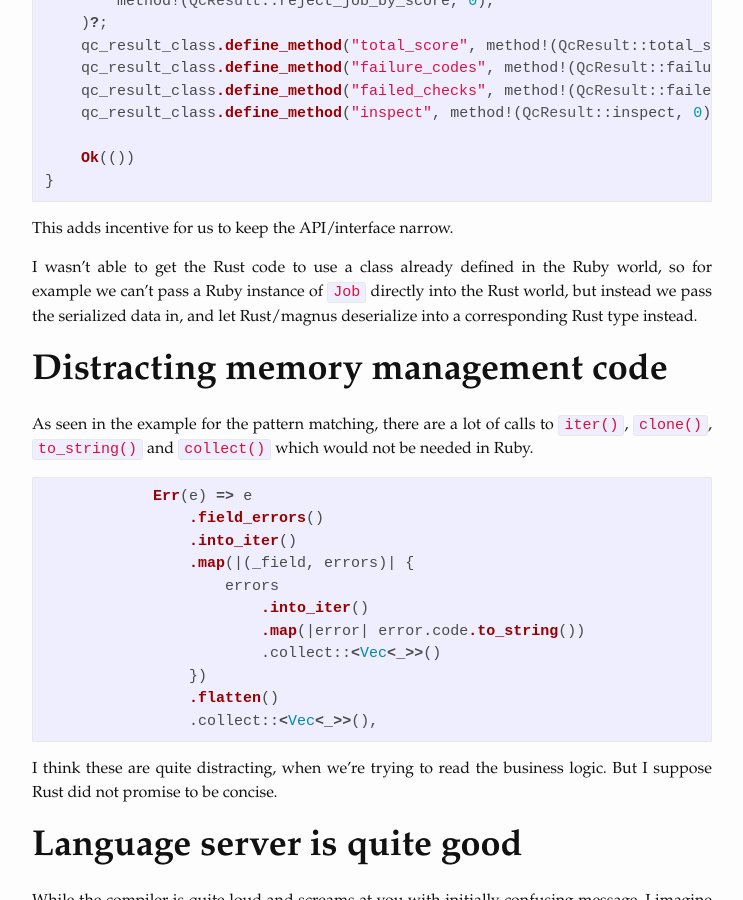
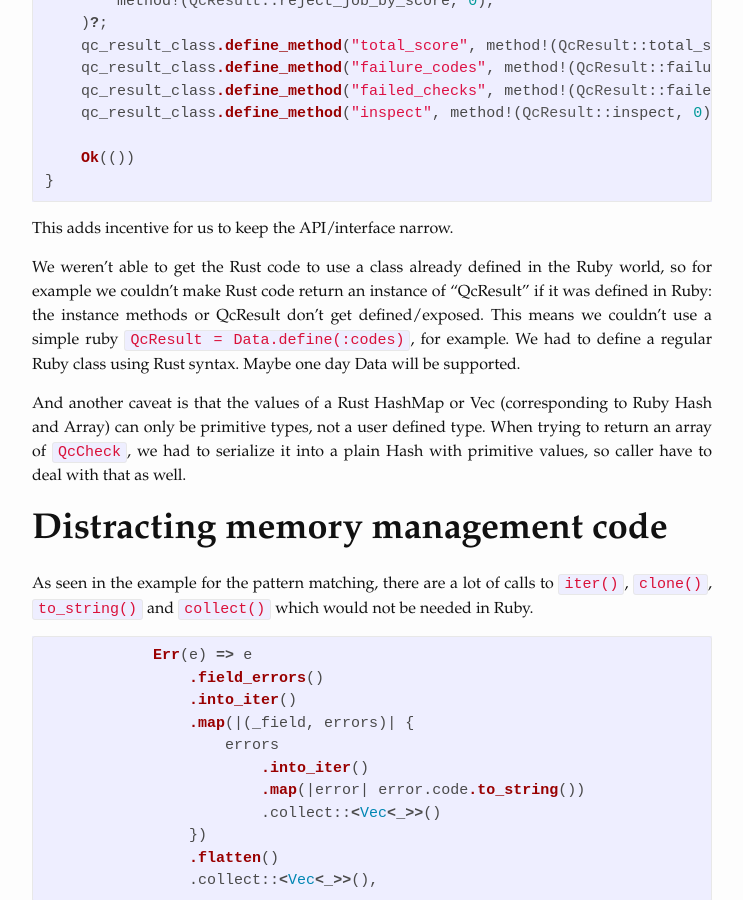
Before and after one commit to keang/keang.github.io, a Jekyll site: the page built from _posts/2023-12-21-rust-extension.markdown, in a window 1280 px wide and 900 px high, scrolled down 2433 px. Shown: the whole window, without its empty margins (268-1011 px from the left). Built offline with Jekyll 4.4.1, drawn with Linux system fonts in a browser that asks for light colours; nearby versions of some CDN libraries; some web fonts are replaced; some of the changed text lies outside the part shown.

Commit message:
Fix spelling

````diff
--- a/_posts/2023-12-21-rust-extension.markdown
+++ b/_posts/2023-12-21-rust-extension.markdown
@@ -110,7 +110,12 @@
 ```
 This adds incentive for us to keep the API/interface narrow.
 
-I wasn't able to get the Rust code to use a class already defined in the Ruby world, so for example we can't pass a Ruby instance of `Job` directly into the Rust world, but instead we pass the serialized data in, and let Rust/magnus deserialize into a corresponding Rust type instead.
+We weren't able to get the Rust code to use a class already defined in the Ruby world, so for example we couldn't make Rust code return an instance of "QcResult" if it was defined in Ruby: the instance methods or QcResult don't get defined/exposed.
+This means we couldn't use a simple ruby `QcResult = Data.define(:codes)`, for example.
+We had to define a regular Ruby class using Rust syntax. Maybe one day Data will be supported.
+
+And another caveat is that the values of a Rust HashMap or Vec (corresponding to Ruby Hash and Array) can only be primitive types, not a user defined type.
+When trying to return an array of `QcCheck`, we had to serialize it into a plain Hash with primitive values, so caller have to deal with that as well.
 
 # Distracting memory management code
 As seen in the example for the pattern matching, there are a lot of calls to `iter()`, `clone()`, `to_string()` and `collect()` which would not be needed in Ruby.
````
Also changed, not shown: other parts of _posts/2023-12-21-rust-extension.markdown (+3 -3 lines).
